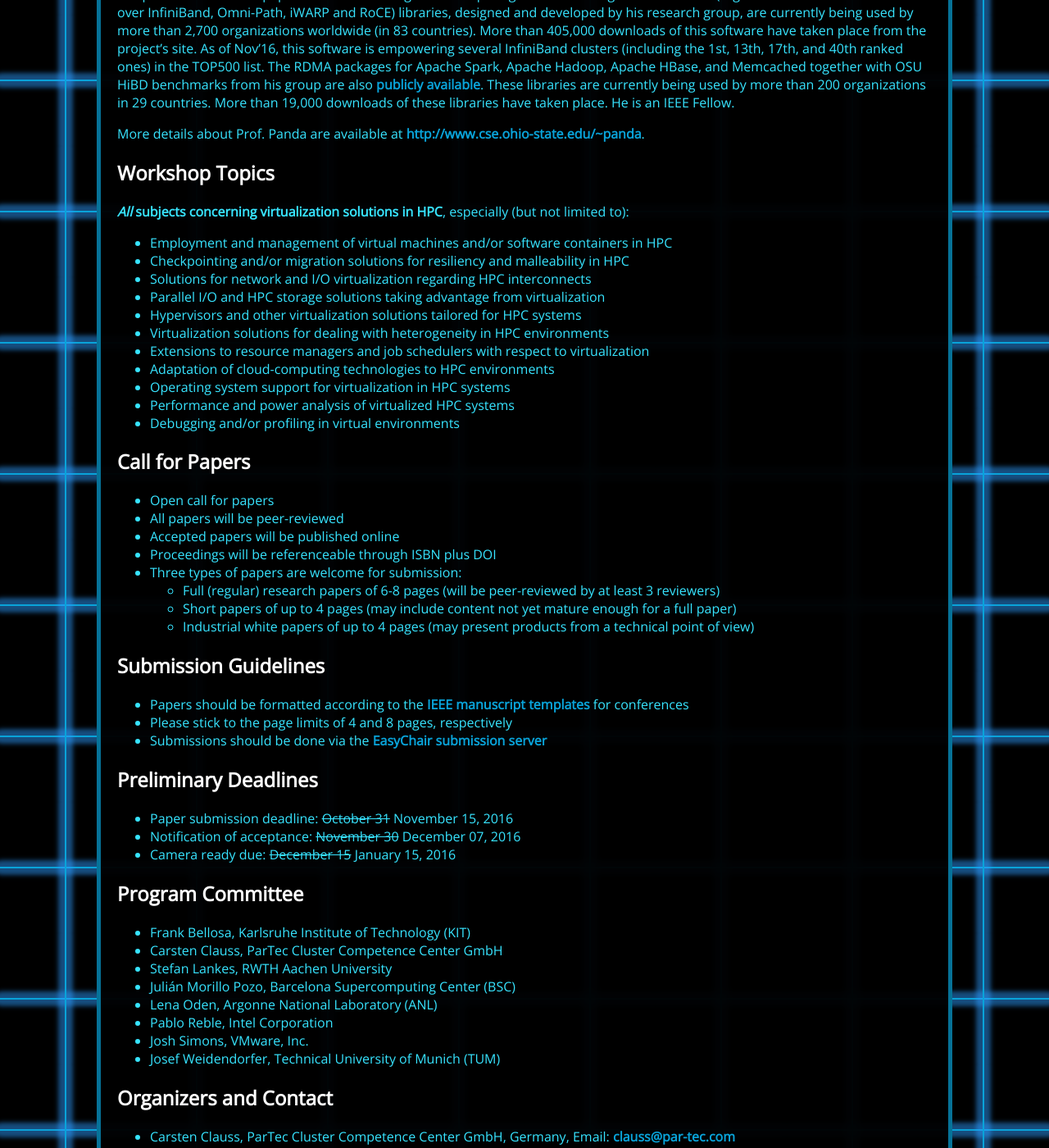
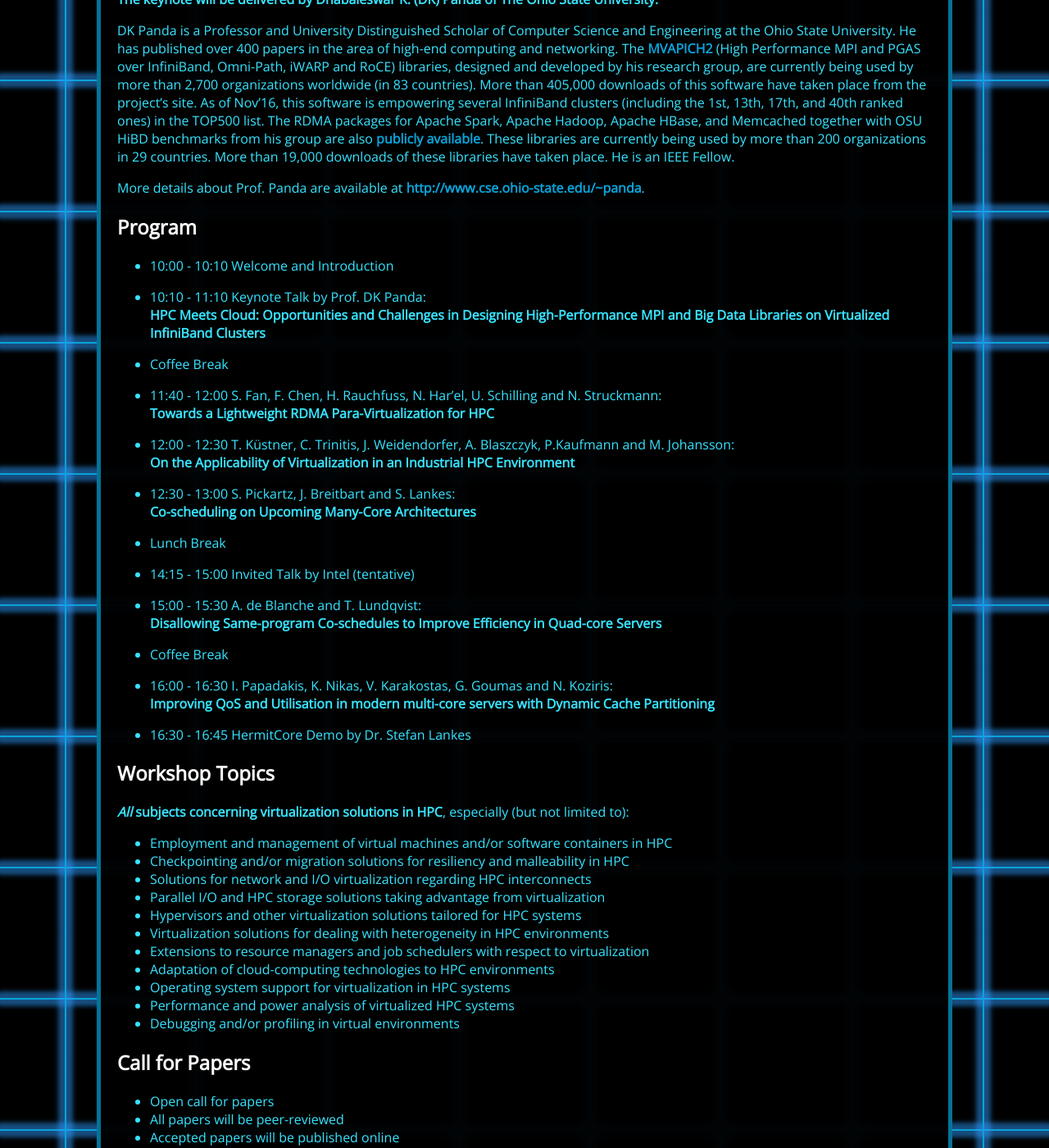
Before and after one commit to VisorHPC/VisorHPC.github.io, a Jekyll site: the page built from index.md, in a window 1280 px wide and 1400 px high, scrolled down 1742 px. Shown: the whole window at 82% size. Built offline with Jekyll 4.4.1, drawn with Linux system fonts in a browser that asks for light colours; our own code applies the rules of GitHub Pages for plain Markdown files; some of the changed text lies outside the part shown.

Commit message:
Added tentative workshop program

```diff
--- a/_includes/nav.html
+++ b/_includes/nav.html
@@ -9,6 +9,7 @@
 		<li><a href="/#">Home</a></li>
 		<li><a href="/#news">News</a></li>
 		<li><a href="/#about">About</a></li>
+		<li><a href="/#program">Program</a></li>
 		<li><a href="/#topics">Topics</a></li>
 		<li><a href="/#cfp">CfP</a></li>
 		<li><a href="/#deadlines">Deadlines</a></li>
--- a/index.md
+++ b/index.md
@@ -5,6 +5,8 @@
 ## News
 {:id="news"}
 
+ * Jan 09, 2017: The (tentative) <a href="/#program">workshop program</a> is online.
+ * Jan 02, 2017: This year, we've decided to merge the VisorHPC workshop with the HiPEAC's workshop on <a href="http://wwwi10.lrr.in.tum.de/~trinitic/COSH2017/">Co-Scheduling of HPC Applications</a> in order to present a comprehensive program.
  * Dec 20, 2016: We are looking forward to the <a href="/#keynote">invited keynote talk by Prof. DK Panda</a>:
  <center>
         <h3>HPC Meets Cloud: Opportunities and Challenges in Designing High-Performance MPI and Big Data Libraries on Virtualized InfiniBand Clusters</h3>
@@ -49,6 +51,39 @@
 He is an IEEE Fellow.
 
 More details about Prof. Panda are available at [http://www.cse.ohio-state.edu/~panda](http://www.cse.ohio-state.edu/~panda).
+
+## Program
+{:id="program"}
+
+* 10:00 - 10:10 Welcome and Introduction
+
+* 10:10 - 11:10 Keynote Talk by Prof. DK Panda:<br>
+  __HPC Meets Cloud: Opportunities and Challenges in Designing High-Performance MPI and Big Data Libraries on Virtualized InfiniBand Clusters__
+
+* Coffee Break
+
+* 11:40 - 12:00 S. Fan, F. Chen, H. Rauchfuss, N. Har'el, U. Schilling and N. Struckmann:<br>
+  __Towards a Lightweight RDMA Para-Virtualization for HPC__
+
+* 12:00 - 12:30 T. Küstner, C. Trinitis, J. Weidendorfer, A. Blaszczyk, P.Kaufmann and M. Johansson:<br>
+  __On the Applicability of Virtualization in an Industrial HPC Environment__
+
+* 12:30 - 13:00 S. Pickartz, J. Breitbart and S. Lankes:<br>
+  __Co-scheduling on Upcoming Many-Core Architectures__
+
+* Lunch Break
+
+* 14:15 - 15:00 Invited Talk by Intel (tentative)
+
+* 15:00 - 15:30 A. de Blanche and T. Lundqvist:<br>
+  __Disallowing Same-program Co-schedules to Improve Efficiency in Quad-core Servers__
+
+* Coffee Break
+
+* 16:00 - 16:30 I. Papadakis, K. Nikas, V. Karakostas, G. Goumas and N. Koziris:<br>
+  __Improving QoS and Utilisation in modern multi-core servers with Dynamic Cache Partitioning__
+
+* 16:30 - 16:45 HermitCore Demo by Dr. Stefan Lankes
 
 ## Workshop Topics
 {:id="topics"}
```
Also changed, not shown: 1 other file.
